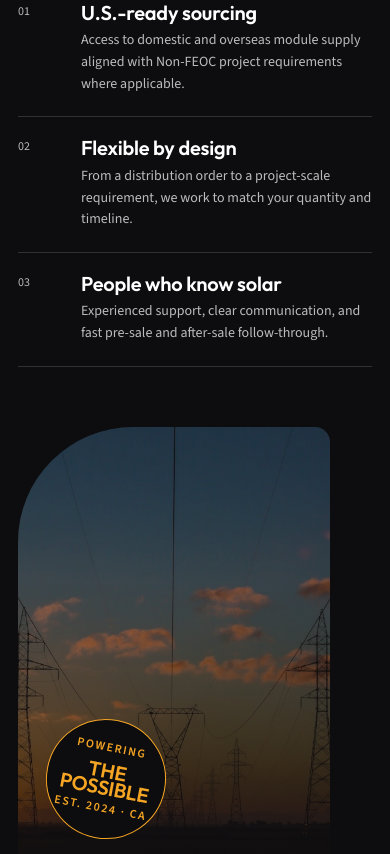
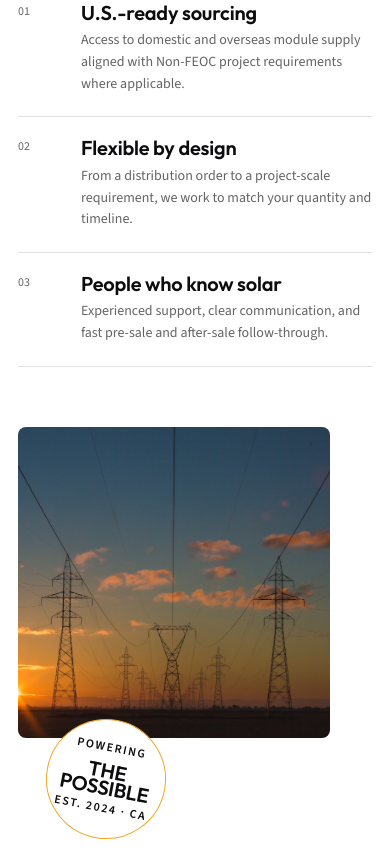
Before and after one commit to jimmyweng2026/uniglory-website, a website: page index.html in a window 390 px wide. Shown: the part 4190-5044 px from the top of the page. Drawn offline with Linux system fonts and the light colour scheme.

Commit message:
Put the Why UniGlory section on the light surface
The section was ink on white text. It is now the same treatment as its neighbours:
ink text on the page surface, with the same dividers, and the photograph squared
off with the same 10px radius as the hero instead of the 150px droplet corner.

Three things had to be found rather than assumed.

The section stayed dark after the first pass because a combined selector —
.why-section, .contact-section, .site-footer — set the ink background later in the
stylesheet and overrode it. The rule was correct and the page was still black.
Walking the ancestor background chain in the browser is what located it.

A white eyebrow then sat on the white surface at 1:1, invisible. It came from an
override written for the dark version, whose own comment explained why it existed
back then. Removed, it inherits the standard muted grey.

The image also carried an ::after gradient that faded the bottom to black for the
dark layout, which on a light section is just a dark band. Removed with it, in the
desktop rule and the mobile rule both.

The contrast audit went from 13 failures to zero at all three widths, which is the
check that caught both of the invisible-text cases.

```diff
--- a/styles.css
+++ b/styles.css
@@ -497,7 +497,7 @@ h3 {
 	width: 100%;
 	overflow: hidden;
 	border-top: 1px solid var(--line);
-	border-bottom: 1px solid rgba(255, 255, 255, 0.15);
+	border-bottom: 1px solid var(--line);
 	color: var(--muted);
 	font-family: var(--body);
 	font-size: 12px;
@@ -661,8 +661,8 @@ h3 {
 
 /* Why */
 .why-section {
-	color: var(--white);
-	background: var(--ink);
+	color: var(--ink);
+	background: transparent;
 }
 .why-grid {
 	display: grid;
@@ -675,22 +675,15 @@ h3 {
 	min-height: 590px;
 }
 .why-image {
-	height: 590px;
+	aspect-ratio: 1 / 1;
 	overflow: hidden;
-	border-radius: 150px 18px 18px 18px;
+	border-radius: 10px;
 }
 .why-image img {
 	width: 100%;
 	height: 100%;
 	object-fit: cover;
-	opacity: 0.72;
-}
-.why-image::after {
-	position: absolute;
-	inset: 0;
-	content: "";
-	border-radius: 150px 18px 18px 18px;
-	background: linear-gradient(0deg, rgba(13, 13, 15, 0.7), transparent 65%);
+	opacity: 1;
 }
 .why-stamp {
 	position: absolute;
@@ -705,8 +698,8 @@ h3 {
 	gap: 4px;
 	border: 1px solid var(--gold);
 	border-radius: 50%;
-	color: var(--gold);
-	background: var(--ink);
+	color: var(--ink);
+	background: var(--white);
 	text-align: center;
 	transform: rotate(11deg);
 }
@@ -726,19 +719,19 @@ h3 {
 	margin-bottom: 22px;
 }
 .why-copy h2 span {
-	color: var(--heading-soft-on-dark);
+	color: var(--heading-soft);
 }
 .why-copy > p:not(.eyebrow) {
 	max-width: 520px;
 	margin-bottom: 45px;
-	color: rgba(255, 255, 255, 0.59);
+	color: rgba(13, 13, 15, 0.64);
 }
 .why-copy .section-label {
 	margin-bottom: 70px;
-	color: var(--muted-on-dark);
+	color: var(--muted);
 }
 .why-copy .section-label span:first-child {
-	color: var(--muted-on-dark);
+	color: var(--muted);
 }
 .benefit-list {
 	display: grid;
@@ -749,25 +742,25 @@ h3 {
 	grid-template-columns: 43px 1fr;
 	gap: 20px;
 	padding: 21px 0;
-	border-top: 1px solid rgba(255, 255, 255, 0.15);
+	border-top: 1px solid var(--line);
 }
 .benefit:last-child {
-	border-bottom: 1px solid rgba(255, 255, 255, 0.15);
+	border-bottom: 1px solid var(--line);
 }
 .benefit-number {
-	color: var(--muted-on-dark);
+	color: rgba(13, 13, 15, 0.64);
 	font-family: var(--body);
 	font-size: 12px;
 }
 .benefit h3 {
 	margin: 0 0 7px;
-	color: var(--white);
+	color: var(--ink);
 	font-size: 20px;
 	letter-spacing: -0.01em;
 }
 .benefit p {
 	margin: 0;
-	color: var(--muted-on-dark);
+	color: rgba(13, 13, 15, 0.64);
 	font-size: 14px;
 }
 
@@ -1340,13 +1333,10 @@ h3 {
 		min-height: 440px;
 	}
 	.why-image {
-		height: 440px;
-		border-radius: 115px 15px 15px 15px;
-	}
-	.why-image::after {
-		border-radius: 115px 15px 15px 15px;
-	}
-	.why-stamp {
+		aspect-ratio: 1 / 1;
+		border-radius: 8px;
+	}
+		.why-stamp {
 		right: -25px;
 		width: 120px;
 		height: 120px;
@@ -1571,7 +1561,6 @@ h3 {
 .intro-aside span {
 	color: rgba(255, 255, 255, 0.56);
 }
-.why-section,
 .contact-section,
 .site-footer {
 	background: var(--ink);
@@ -1829,11 +1818,6 @@ h3 {
 }
 .hero-marquee {
 	border-color: var(--muted);
-}
-/* `dark-eyebrow` is also used inside the dark why-section, where the light
-   surface grey would only reach 2.3:1. */
-.why-section .dark-eyebrow {
-	color: var(--muted-on-dark);
 }
 
 /* The contact block sits on the navy surface, where the light-surface blue
@@ -2010,7 +1994,7 @@ main p a:hover,
 	gap: 12px 32px;
 	justify-content: space-between;
 	padding: 22px 0 32px;
-	border-top: 1px solid rgba(255, 255, 255, 0.15);
+	border-top: 1px solid var(--line);
 	color: var(--muted-on-dark);
 	font-size: 14px;
 }
```
